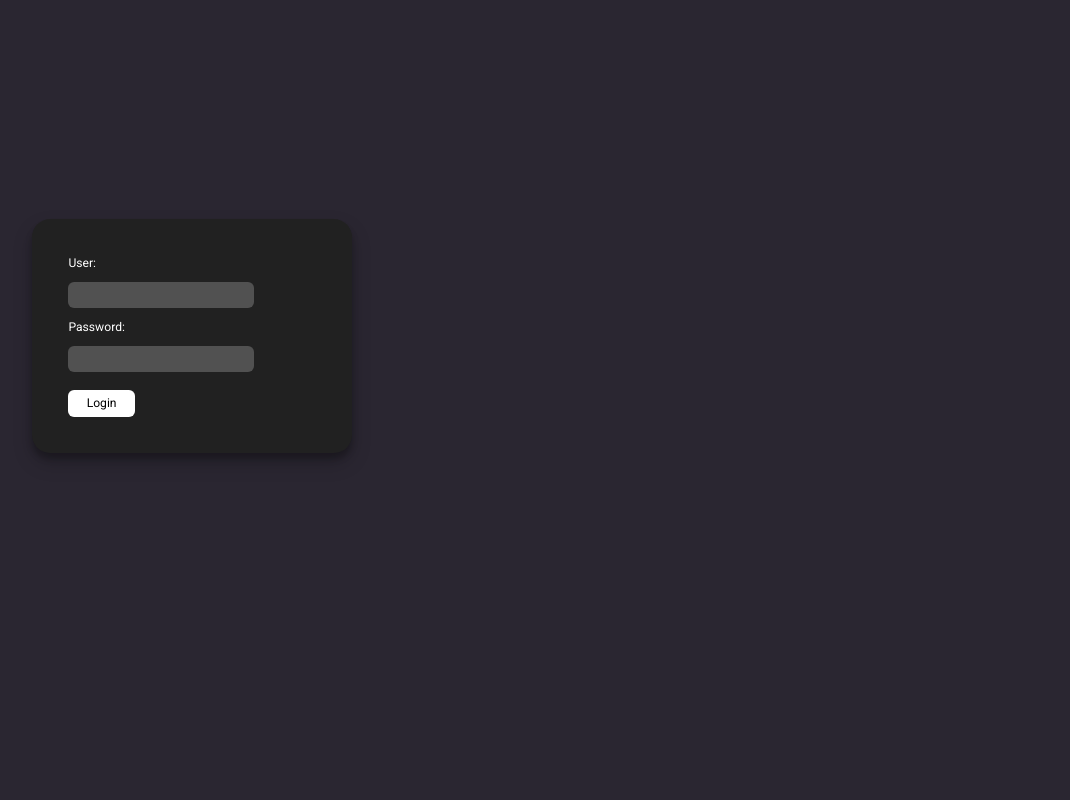
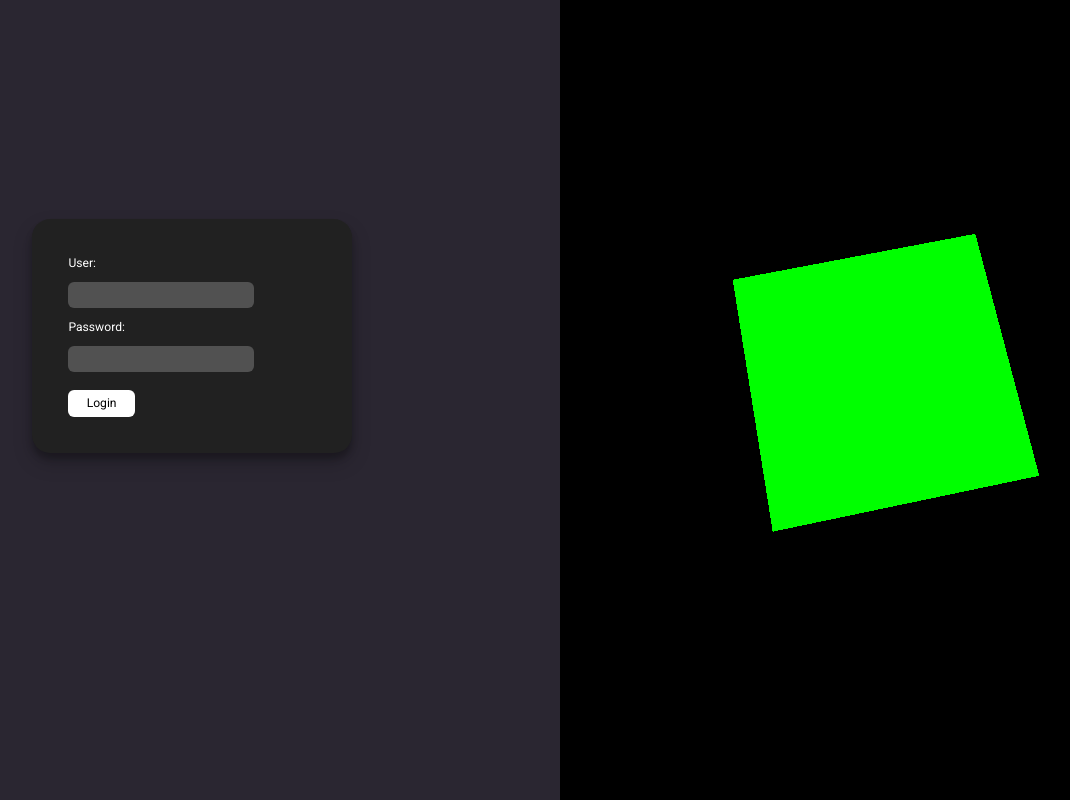
Before and after one commit to andrezzz2312/Login, a website with bundled scripts: page index.html in a window 1280 px wide. Shown: the whole page, without its empty margins (80-1150 px from the left). Built offline with nearby package versions, Linux system fonts and the light colour scheme.

Commit message:
initial login

```diff
--- a/css/style.css
+++ b/css/style.css
@@ -38,6 +38,10 @@ button:active {
   justify-content: center;
   align-items: center;
 }
+.right {
+  width: 50%;
+  height: 100vh;
+}
 .form {
   display: flex;
   gap: 1rem;
@@ -59,7 +63,10 @@ button:active {
   color: white;
   background-color: #515151;
 }
-
+.three {
+  width: 100%;
+  height: 100%;
+}
 main {
   display: flex;
   flex-direction: row;
--- a/index.html
+++ b/index.html
@@ -25,8 +25,10 @@
         </div>
       </div>
       <div class="right">
-        <canvas class="three"></canvas>
+        <div class="three"></div>
       </div>
     </main>
+
+    <script type="module" src="js/main.js"></script>
   </body>
 </html>
--- a/js/main.js
+++ b/js/main.js
@@ -0,0 +1,38 @@
+import * as THREE from '../node_modules/three/build/three.module.js'
+// import {OrbitControls} from '../node_modules/three/examples/js/controls/OrbitControls.js'
+
+// const controls = new OrbitControls(camera, renderer.domElement)
+const scene = new THREE.Scene()
+// const canvas = document.querySelector('.canvas')
+const canvas = document.querySelector('.three')
+const camera = new THREE.PerspectiveCamera(
+  75,
+  canvas.offsetWidth / canvas.offsetHeight,
+  0.1,
+  1000
+)
+
+const renderer = new THREE.WebGLRenderer()
+
+renderer.setSize(canvas.offsetWidth, canvas.offsetHeight)
+
+console.log(canvas.offsetWidth)
+console.log(canvas.offsetHeight)
+
+canvas.appendChild(renderer.domElement)
+
+const geometry = new THREE.BoxGeometry(2, 2, 2)
+const material = new THREE.MeshBasicMaterial({color: 0x00ff00})
+const cube = new THREE.Mesh(geometry, material)
+scene.add(cube)
+
+camera.position.z = 5
+
+function animate() {
+  requestAnimationFrame(animate)
+  cube.rotation.x += 0.01
+  cube.rotation.y += 0.01
+  renderer.render(scene, camera)
+}
+
+animate()
--- /dev/null
+++ b/package.json
@@ -0,0 +1,5 @@
+{
+  "dependencies": {
+    "three": "^0.141.0"
+  }
+}
```
Also changed, not shown: 1 other file.
